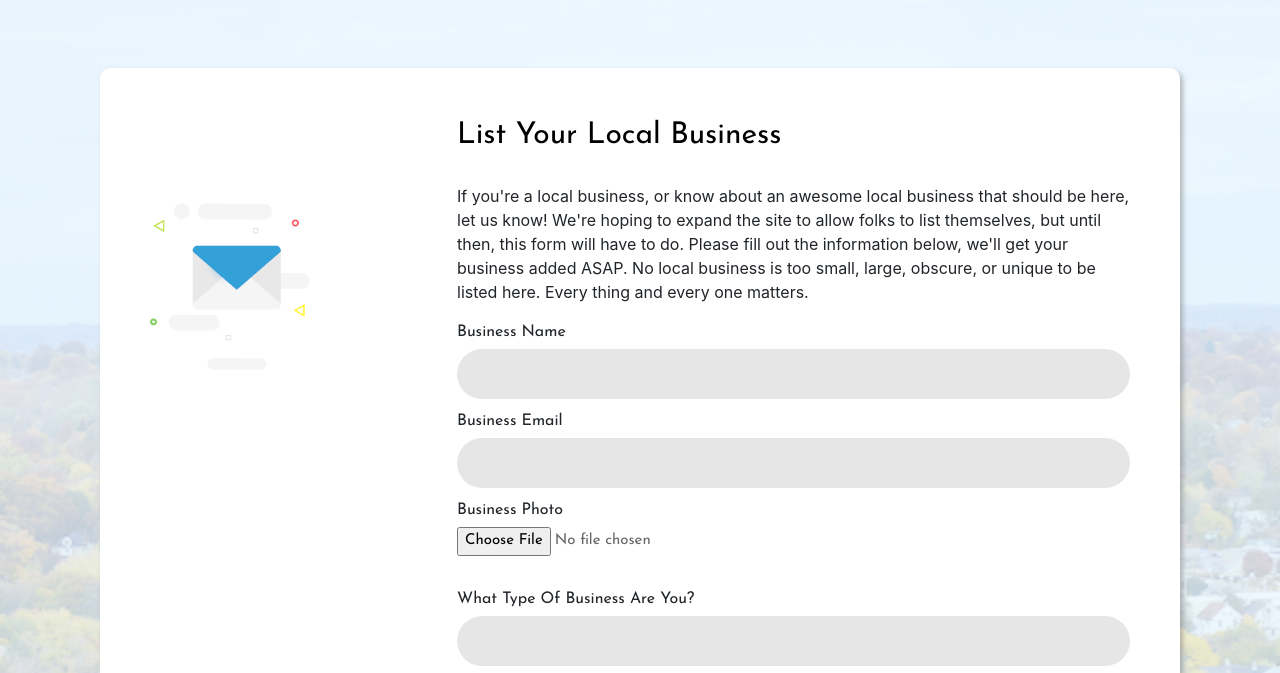
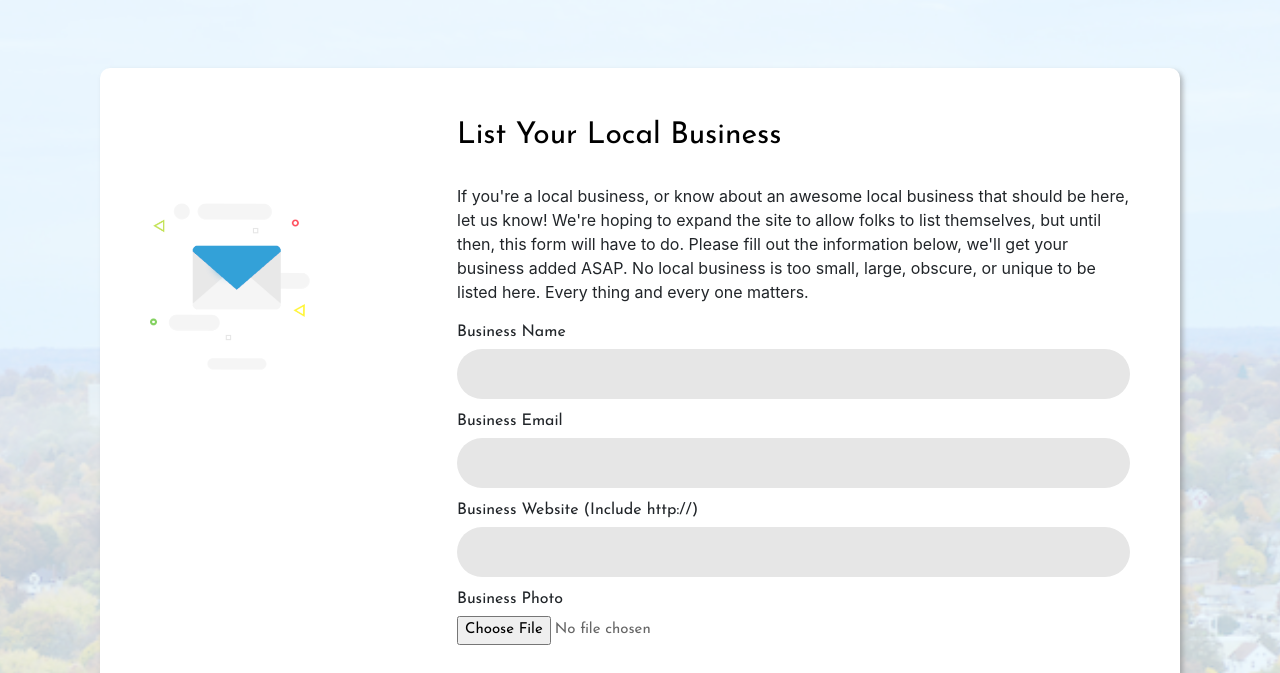
Before and after one commit to ByronDDelpinal/support-local-akron, a Gatsby site: page /contact in a window 1280 px wide. Shown: the part 100-773 px from the top of the page. Built offline with nearby package versions, Linux system fonts and the light colour scheme; Gatsby itself is replaced by a stand-in of ours.

Commit message:
feat(contact): add website to contact form

```diff
--- a/src/pages/contact.js
+++ b/src/pages/contact.js
@@ -60,6 +60,17 @@ export class Contact extends Component {
                           type="text"
                           name="email"
                           id="email"
+                          className="input100"
+                          required
+                        />
+                        <span class="focus-input100"></span>
+                      </div>
+                      <div className="field half">
+                        <label htmlFor="website">Business Website (Include http://)</label>
+                        <input
+                          type="text"
+                          name="website"
+                          id="website"
                           className="input100"
                           required
                         />
```
